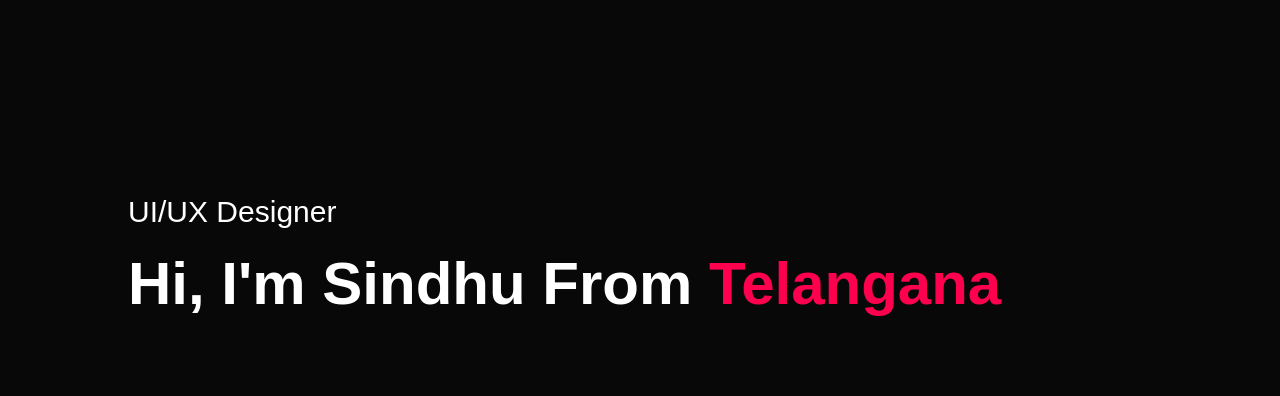
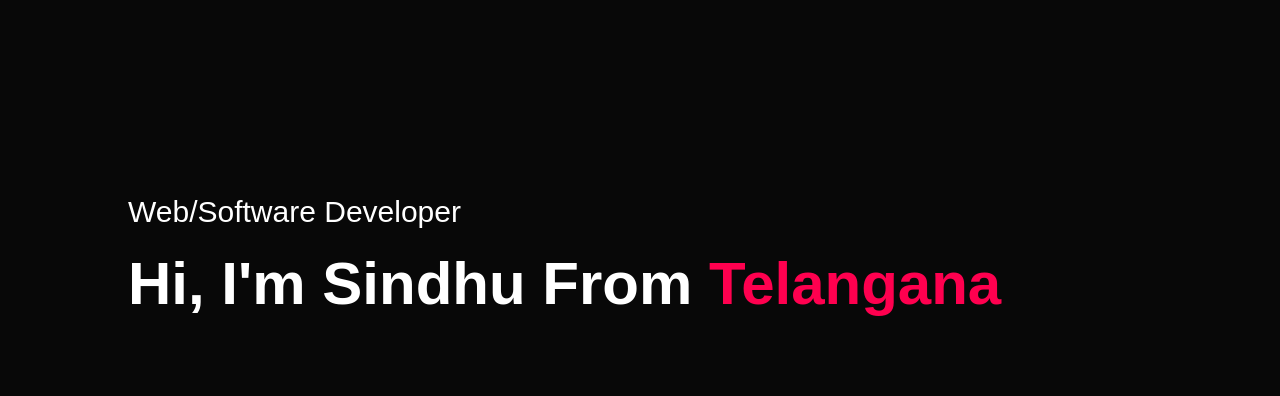
Before and after one commit to Sindhu1304/Portifolio, a plain HTML site: page index.html in a window 1280 px wide. Shown: the part 79-475 px from the top of the page. Drawn offline with Linux system fonts and the light colour scheme.

Commit message:
Update index.html

```diff
--- a/index.html
+++ b/index.html
@@ -27,7 +27,7 @@
       </ul>
     </nav>
     <div class="header-text">
-      <p>UI/<span>UX</span> Designer</p>
+      <p>Web/<span>Software</span> Developer</p>
       <h1>Hi, I'm Sindhu From <span>Telangana</span></h1>
     </div>
   </div>
```
